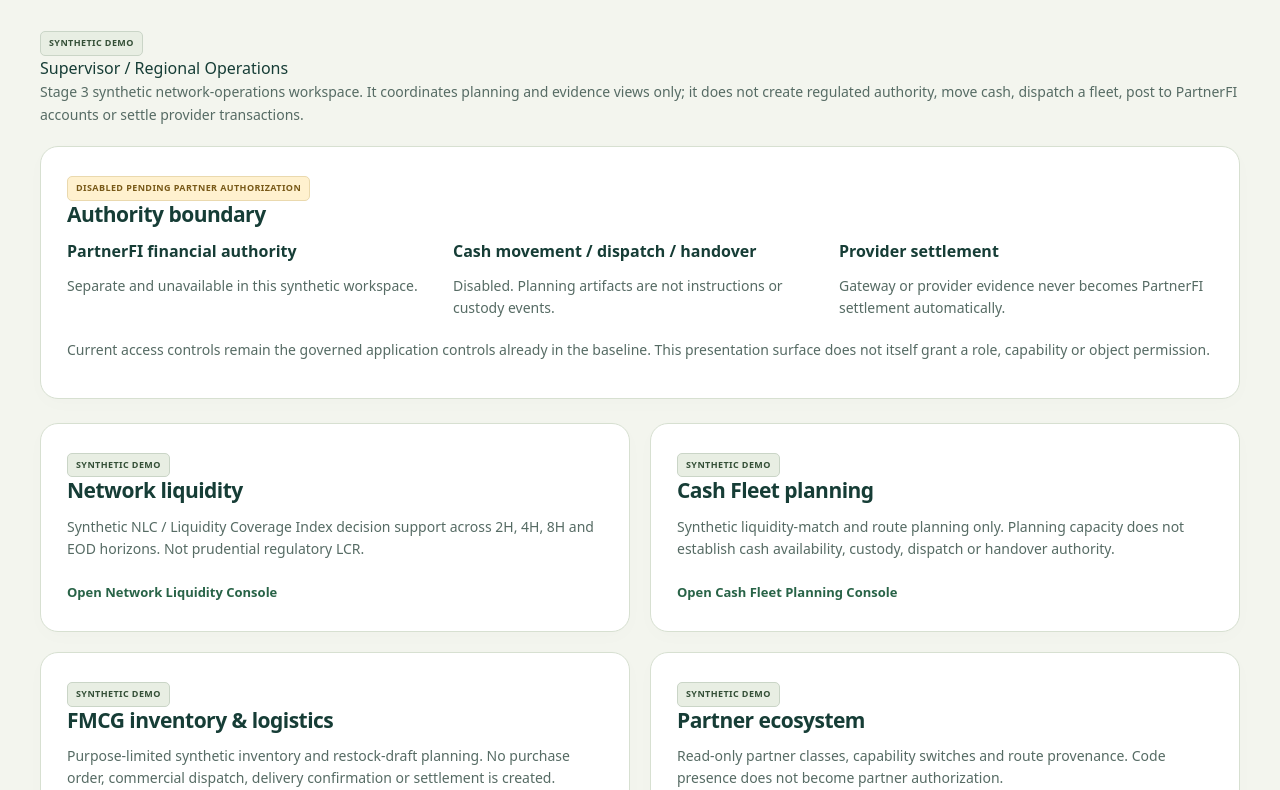
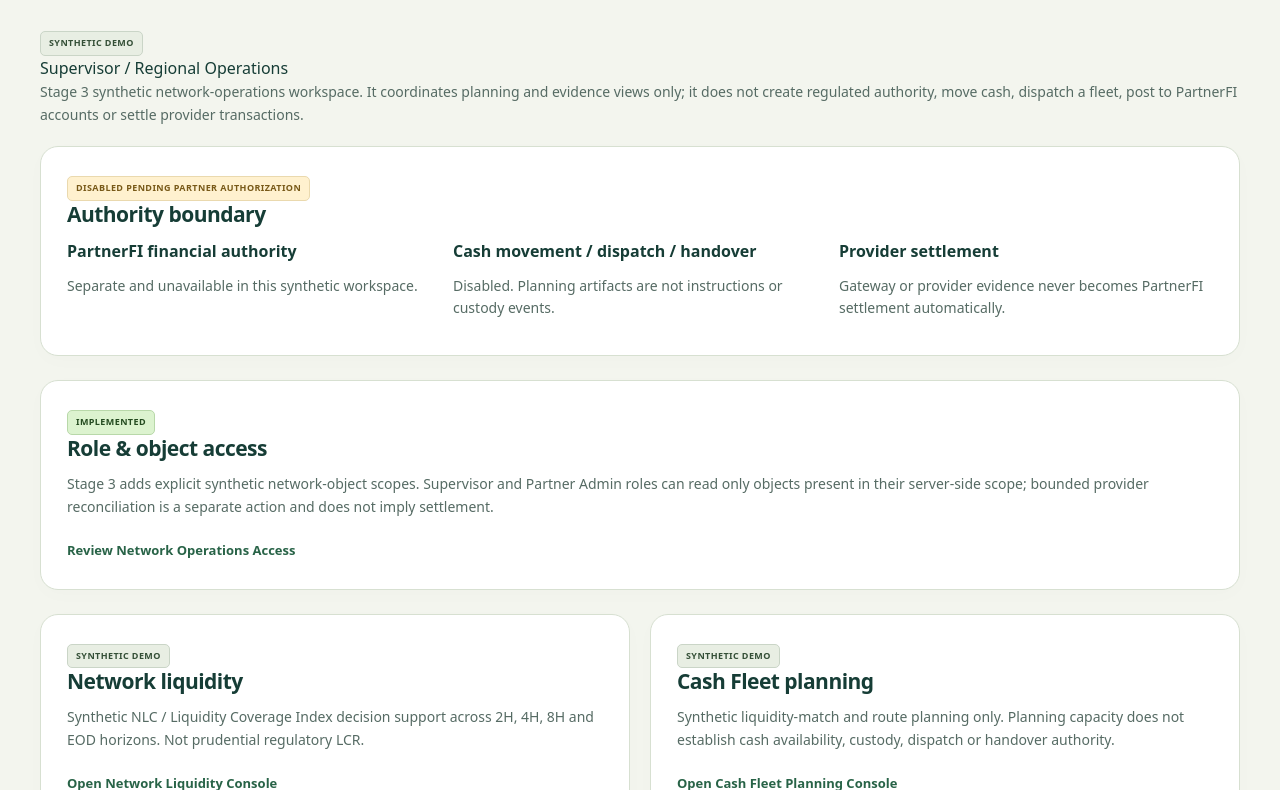
Before and after one commit to abeselomchernet/Phygital-rural-Agent-Hub, a React (Vite) app: page /supervisor in a window 1280 px wide. Shown: the part 534-1324 px from the top of the page. Built offline with nearby package versions, Linux system fonts and the light colour scheme.

Commit message:
Expose Stage 3 network object access in Supervisor UX

```diff
--- a/src/pages/SupervisorRegionalOperations.tsx
+++ b/src/pages/SupervisorRegionalOperations.tsx
@@ -62,11 +62,19 @@ export default function SupervisorRegionalOperations() {
             <p>Gateway or provider evidence never becomes PartnerFI settlement automatically.</p>
           </div>
         </div>
+      </section>
+
+      <section className="product-card" data-testid="supervisor-network-access">
+        <CapabilityBadge state="IMPLEMENTED" />
+        <h2>Role & object access</h2>
         <p>
-          Current access controls remain the governed application controls already in the
-          baseline. This presentation surface does not itself grant a role, capability or
-          object permission.
+          Stage 3 adds explicit synthetic network-object scopes. Supervisor and Partner
+          Admin roles can read only objects present in their server-side scope; bounded
+          provider reconciliation is a separate action and does not imply settlement.
         </p>
+        <Link className="text-link" to="/network-operations">
+          Review Network Operations Access
+        </Link>
       </section>
 
       <div className="product-grid">
```
